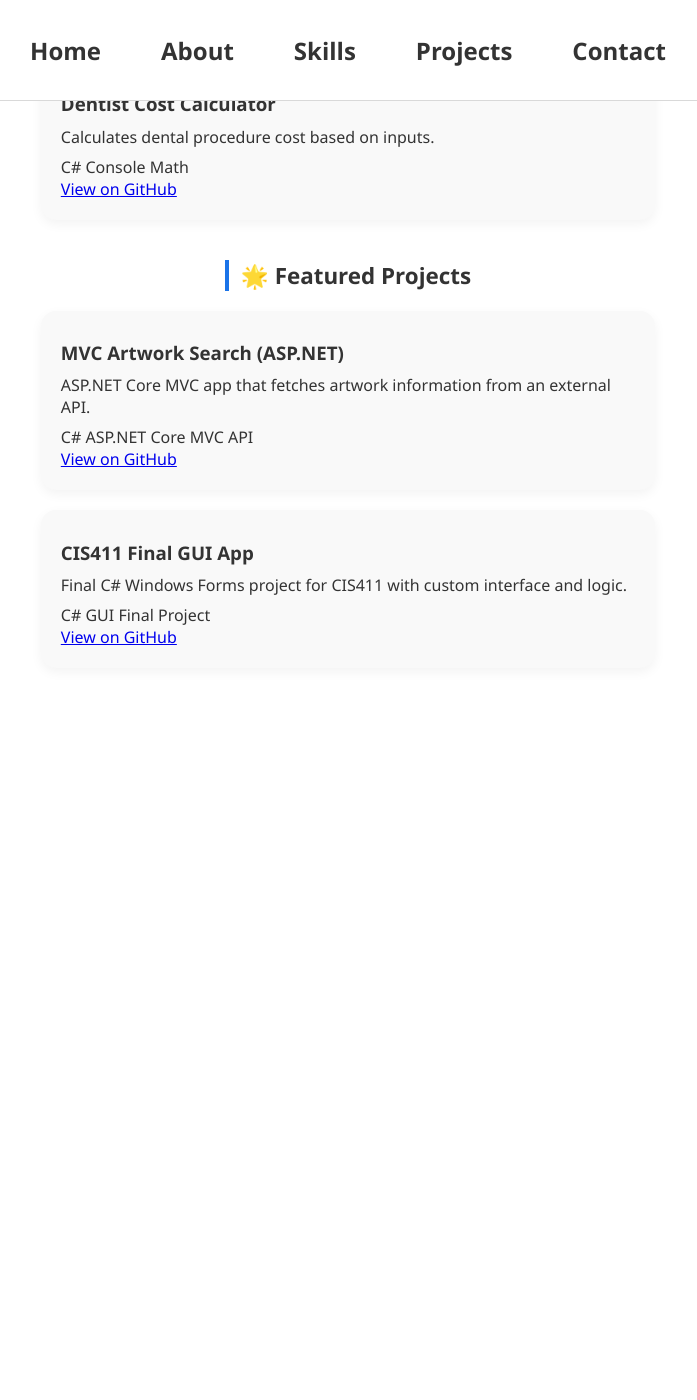
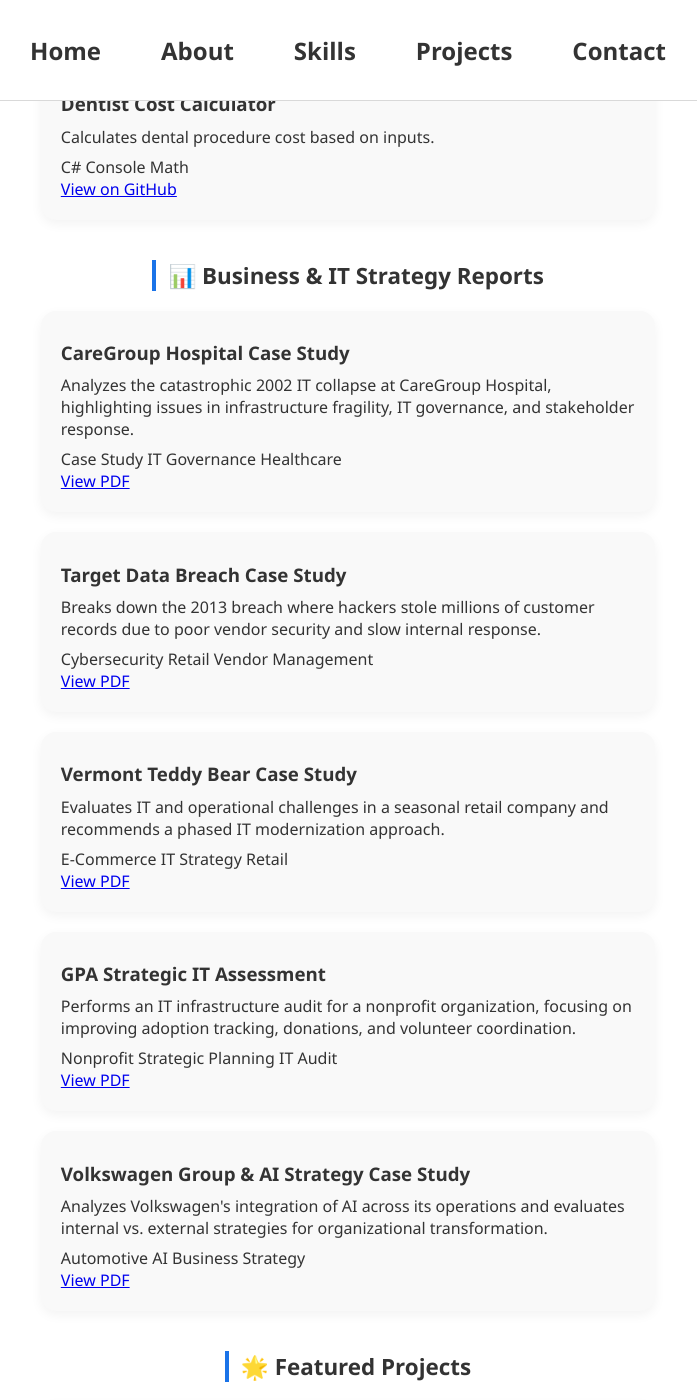
Before and after one commit to masontatafu/masontatafu.github.io, a Jekyll site: the page built from projects.md, in a window 1280 px wide and 1400 px high, scrolled down 2780 px. Shown: the whole window, without its empty margins (292-989 px from the left). Built offline with Jekyll 4.4.1, drawn with Linux system fonts in a browser that asks for light colours; our own code applies the rules of GitHub Pages for plain Markdown files; before the commit the page ends 3458 px from its top, so only the background shows below that.

Commit message:
Update projects.md

```diff
--- a/projects.md
+++ b/projects.md
@@ -114,6 +114,45 @@ Explore a collection of my projects, including C# applications, Python scripts,
   <a href="https://github.com/masontatafu/Dentist-Appointment-Cost-Calculator" target="_blank">View on GitHub</a>
 </div>
 
+## 📊 Business & IT Strategy Reports
+{:.about-header}
+
+<div class="project-card">
+  <h3>CareGroup Hospital Case Study</h3>
+  <p>Analyzes the catastrophic 2002 IT collapse at CareGroup Hospital, highlighting issues in infrastructure fragility, IT governance, and stakeholder response.</p>
+  <div class="project-tags"><span class="tag">Case Study</span> <span class="tag">IT Governance</span> <span class="tag">Healthcare</span></div>
+  <a href="/assets/docs/CareGroup Case Study .pdf" target="_blank">View PDF</a>
+</div>
+
+<div class="project-card">
+  <h3>Target Data Breach Case Study</h3>
+  <p>Breaks down the 2013 breach where hackers stole millions of customer records due to poor vendor security and slow internal response.</p>
+  <div class="project-tags"><span class="tag">Cybersecurity</span> <span class="tag">Retail</span> <span class="tag">Vendor Management</span></div>
+  <a href="/assets/docs/case analysis - target case.pdf" target="_blank">View PDF</a>
+</div>
+
+<div class="project-card">
+  <h3>Vermont Teddy Bear Case Study</h3>
+  <p>Evaluates IT and operational challenges in a seasonal retail company and recommends a phased IT modernization approach.</p>
+  <div class="project-tags"><span class="tag">E-Commerce</span> <span class="tag">IT Strategy</span> <span class="tag">Retail</span></div>
+  <a href="/assets/docs/case analysis VTB.pdf" target="_blank">View PDF</a>
+</div>
+
+<div class="project-card">
+  <h3>GPA Strategic IT Assessment</h3>
+  <p>Performs an IT infrastructure audit for a nonprofit organization, focusing on improving adoption tracking, donations, and volunteer coordination.</p>
+  <div class="project-tags"><span class="tag">Nonprofit</span> <span class="tag">Strategic Planning</span> <span class="tag">IT Audit</span></div>
+  <a href="/assets/docs/IT Strategic Assessment Report - cis410.pdf" target="_blank">View PDF</a>
+</div>
+
+<div class="project-card">
+  <h3>Volkswagen Group & AI Strategy Case Study</h3>
+  <p>Analyzes Volkswagen's integration of AI across its operations and evaluates internal vs. external strategies for organizational transformation.</p>
+  <div class="project-tags"><span class="tag">Automotive</span> <span class="tag">AI</span> <span class="tag">Business Strategy</span></div>
+  <a href="/assets/docs/Volkswagen Group and AI Case Study Analysis.pdf" target="_blank">View PDF</a>
+</div>
+
+
 ## 🌟 Featured Projects
 {:.about-header}
 
```
